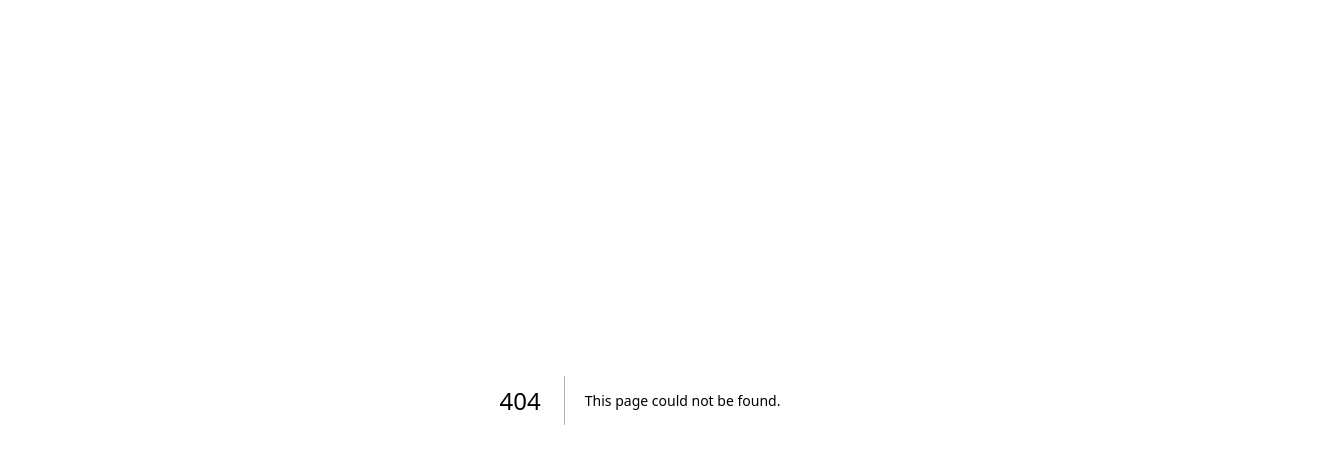
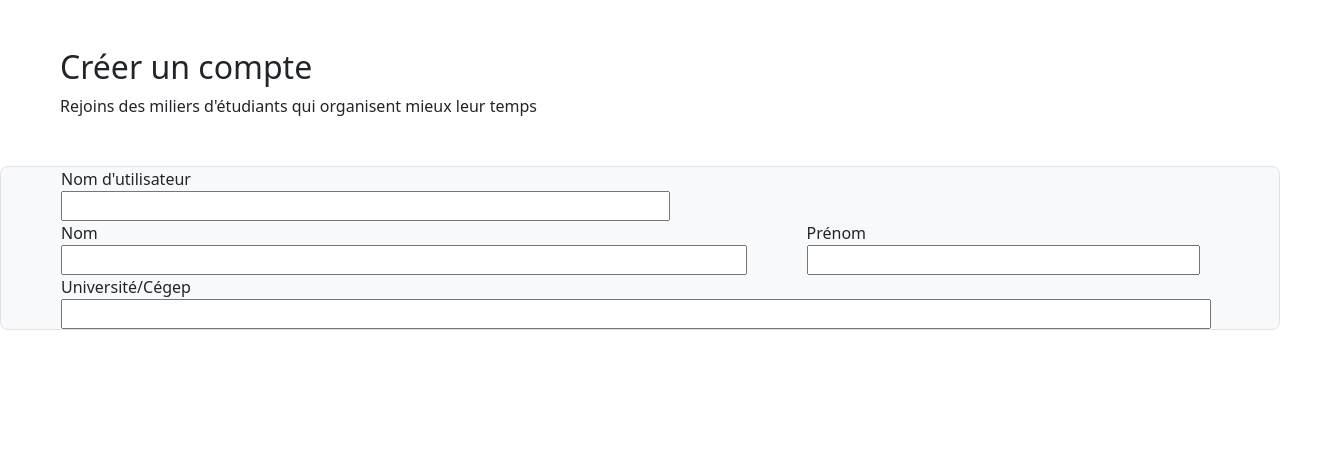
Before and after one commit to SaadK123/PROJET_APP_TRANSACTIONNELLE, a Next.js app in the folder WebApp/my-next-app/: page /SignUp in a window 1280 px wide. Before the commit this address had no page. Shown: the top 464 px of the page, 1327 px wide, since content can reach past the window. Built offline with nearby package versions, Linux system fonts and the light colour scheme.

Commit message:
Travaille sur page inscription

```diff
--- /dev/null
+++ b/WebApp/my-next-app/app/SignUp/page.tsx
@@ -0,0 +1,45 @@
+export default function () {
+  return (
+    <>
+      {/* Head */}
+      <div className="container-fluid">
+        <h2 className="row mt-5 ms-5">Créer un compte</h2>
+        <label className="row ms-5">
+          Rejoins des miliers d'étudiants qui organisent mieux leur temps
+        </label>
+        <div className="row">
+          {/* Sign in Form */}
+          <form className="col-12 border rounded-3 bg-light mt-5">
+            <label className="row ms-5">Nom d'utilisateur</label>
+            <div className="row ms-5">
+              <input className="col-6" type="text" />
+            </div>
+            <div className="row">
+              {/* Nom */}
+              <div className="col-7">
+                <label className="row ms-5">Nom</label>
+                <div className="row ms-5">
+                  <input className="col-12" type="text" />
+                </div>
+              </div>
+              {/* Prénonm */}
+              <div className="col-5">
+                <label className="row ms-5">Prénom</label>
+                <div className="row ms-5">
+                  <input className="col-10" type="text" />
+                </div>
+              </div>
+            </div>
+            {/* Université/Cégep */}
+            <div className="row">
+              <label className="row ms-5">Université/Cégep</label>
+              <div className="row ms-5">
+                <input className="col-11" type="text" />
+              </div>
+            </div>
+          </form>
+        </div>
+      </div>
+    </>
+  );
+}
--- a/WebApp/my-next-app/app/layout.tsx
+++ b/WebApp/my-next-app/app/layout.tsx
@@ -1,9 +1,22 @@
 import "bootstrap/dist/css/bootstrap.min.css";
+import type { Metadata } from "next";
 
-export default function Layout({ children }: { children: React.ReactNode }) {
+export const metadata: Metadata = {
+  title: "Mon Projet Bootstrap",
+  description: "Configuration Next.js avec Bootstrap",
+};
+
+export default function RootLayout({
+  children,
+}: {
+  children: React.ReactNode;
+}) {
   return (
-    <html>
-      <body>{children}</body>
+    <html lang="fr">
+      <body>
+        {/* 'children' contiendra automatiquement le contenu de ton fichier page.tsx */}
+        {children}
+      </body>
     </html>
   );
 }
```
Also changed, not shown: WebApp/my-next-app/app/page.tsx (+9 -29 lines).
